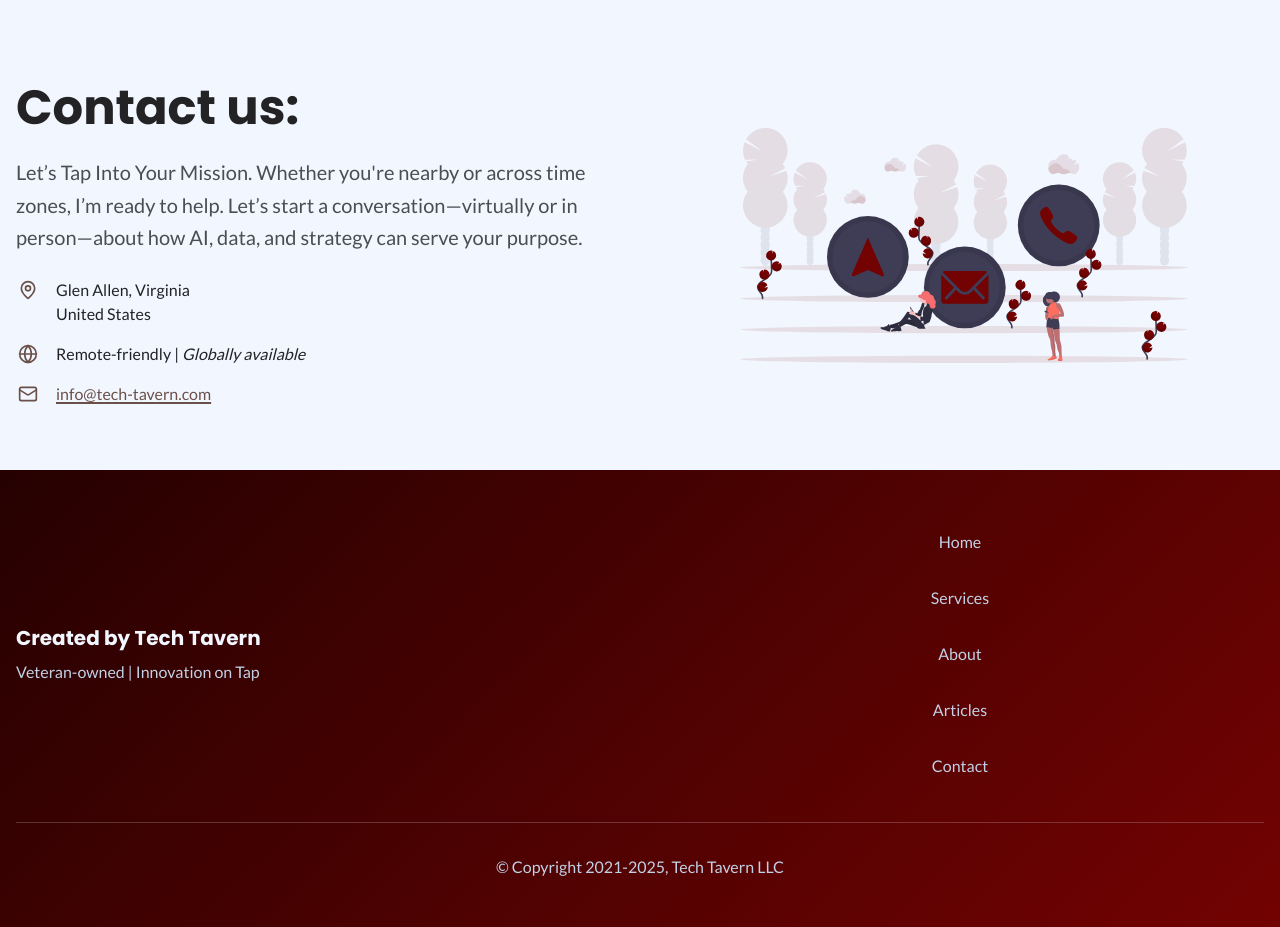
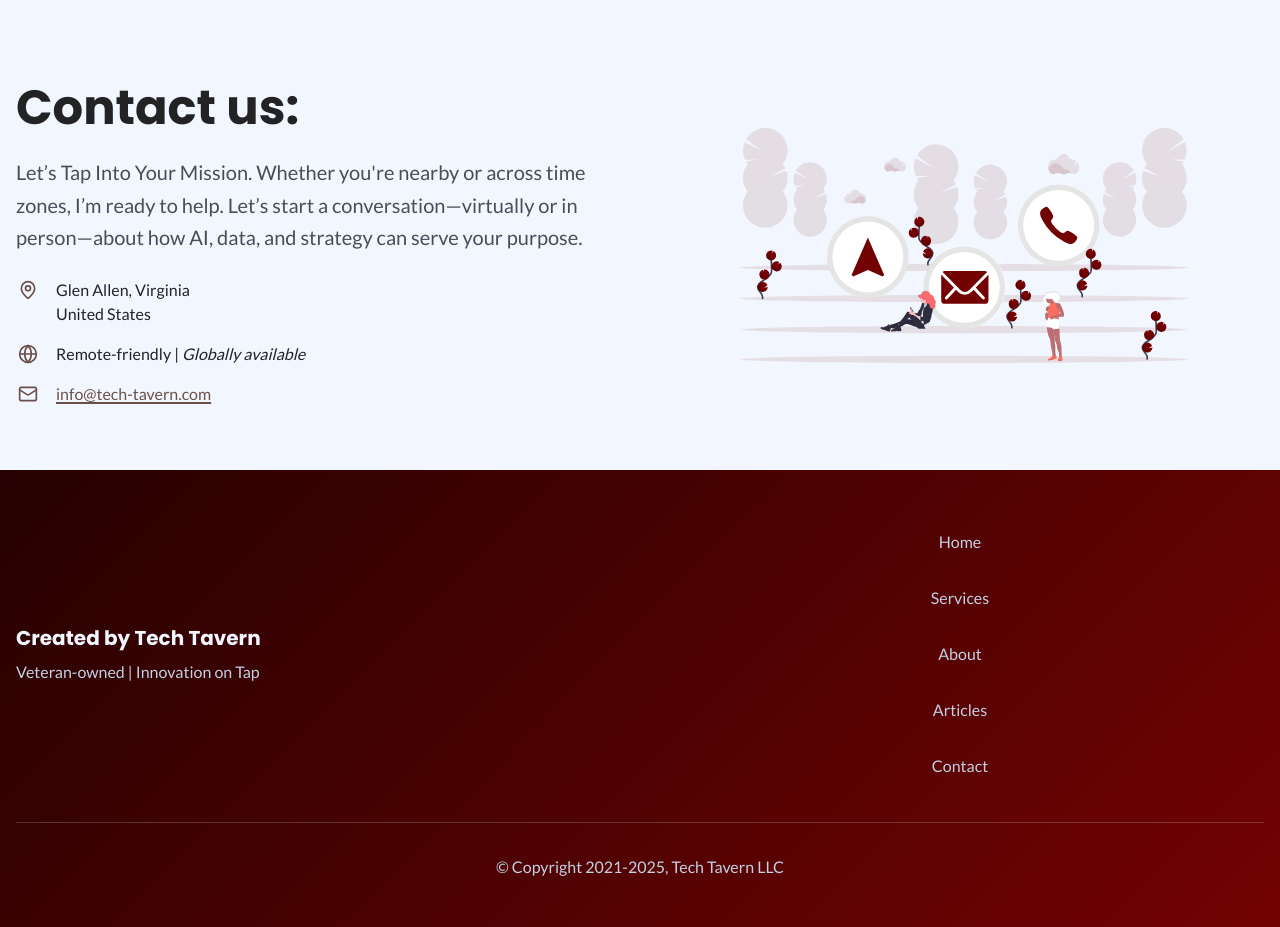
Before and after one commit to TechTavern/techtavern-nextjs.github.io, a Next.js app: page / in a window 1280 px wide. Shown: the part 5120-6047 px from the top of the page. Built offline with nearby package versions, Linux system fonts and the light colour scheme; no server answers.

Commit message:
Implement code changes to enhance functionality and improve performance

```diff
--- a/src/components/sections/Contact.tsx
+++ b/src/components/sections/Contact.tsx
@@ -60,7 +60,7 @@
       {/* Illustration */}
       <div className="flex justify-center">
         <Image
-          src="/assets/img/undraw_contact_us_15o2.svg"
+          src="/assets/img/undraw_contact_us_15o2_white_circles.svg"
           alt="line art of people sitting around social media icons"
           width={500}
           height={400}
```
Also changed, not shown: public/assets/img/undraw_contact_us_15o2_white_circles.svg (added).
